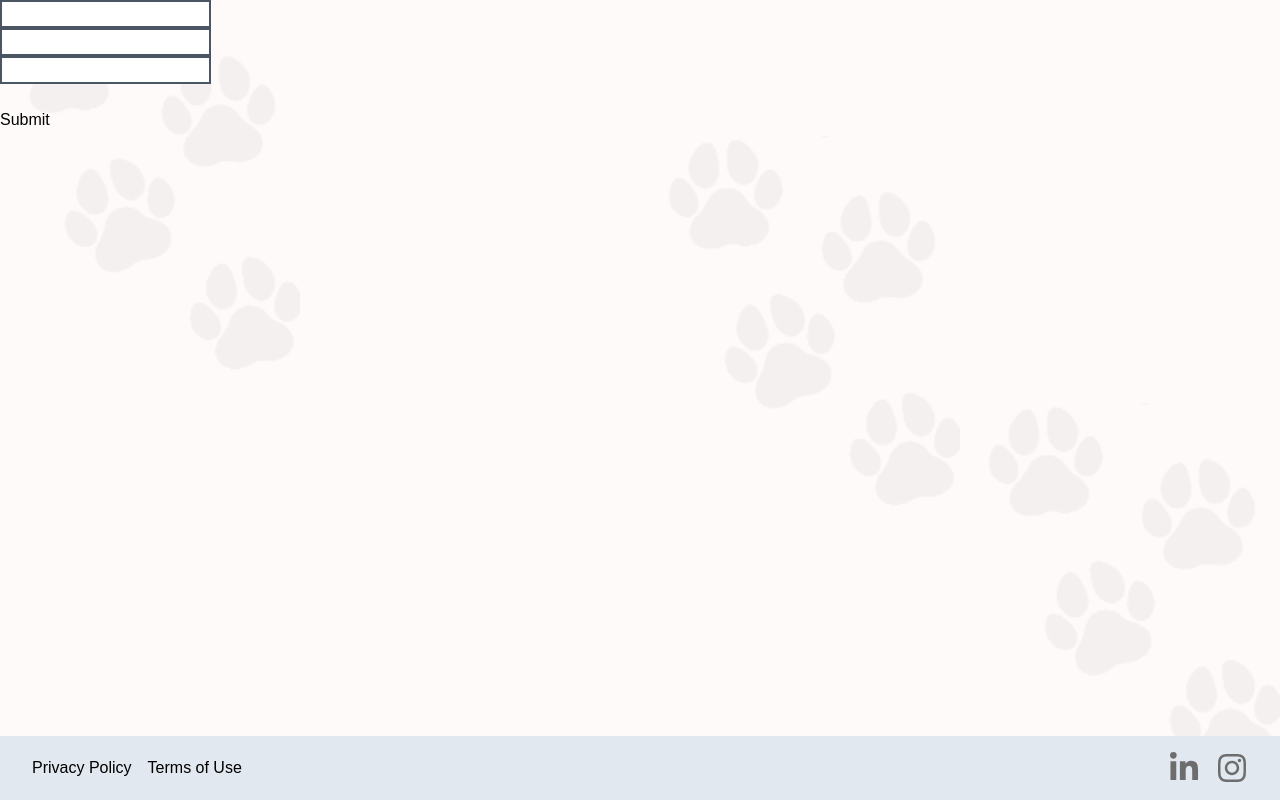
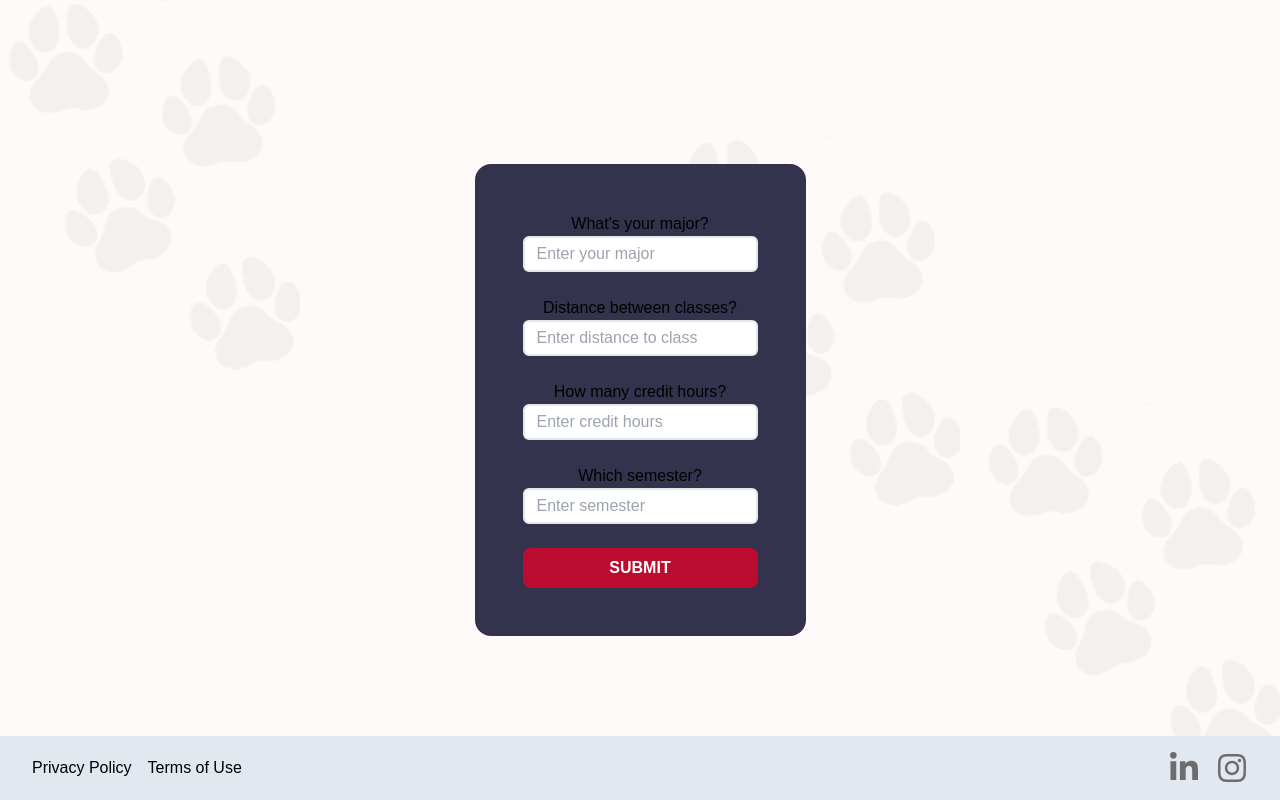
Before and after one commit to DevDogs-UGA/Optimal-Schedule-Builder, a Next.js app in the folder frontend/: page /survey in a window 1280 px wide. Built offline with nearby package versions, Linux system fonts and the light colour scheme.

Commit message:
Progress: working on questionnaire page and dropdown component

```diff
--- a/frontend/src/app/components/DropDown.tsx
+++ b/frontend/src/app/components/ui/DropDown.tsx
@@ -7,29 +7,44 @@ interface DropdownProps {
   type?: string;
   name?: string;
   className?: string;
+  min?: string;
+  placeholder?: string;
+  onChange?: (e: React.ChangeEvent<HTMLInputElement>) => void;
 }
 
 export default function Dropdown({
   items = [],
-  type,
+  type = "text",
   name,
   className,
+  min,
+  placeholder,
+  onChange,
 }: DropdownProps) {
   const [isOpen, setIsOpen] = useState(false);
   const [query, setQuery] = useState("");
   const [filteredData, setFilteredData] = useState<string[]>(items);
   const dropdownRef = useRef<HTMLUListElement>(null);
 
-  const handleItemClick = (e: React.MouseEvent<HTMLLIElement>) => {
-    setQuery(e.currentTarget.textContent ?? "");
-    setIsOpen(false);
+  const handleQuery = (data: string) => {
+    const regex = new RegExp("^" + data, "i");
+    const filter = items.filter((item) => regex.test(item));
+    setFilteredData(filter);
   };
 
-  const handleQuery = (e: React.ChangeEvent<HTMLInputElement>) => {
-    setQuery(e.target.value);
-    const regex = new RegExp("^" + e.target.value, "i");
-    const filter = items.filter((item) => regex.test(item));
-    setFilteredData(filter);
+  const handleInputChange = (e: React.ChangeEvent<HTMLInputElement>) => {
+    const data = e.target.value;
+    setQuery(data);
+    handleQuery(data);
+    if (onChange) {
+      onChange(e);
+    }
+  };
+  const handleItemClick = (e: React.MouseEvent<HTMLLIElement>) => {
+    const data = e.currentTarget.textContent;
+    setQuery(data ?? "");
+    handleQuery(data ?? "");
+    setIsOpen(false);
   };
 
   useEffect(() => {
@@ -48,20 +63,27 @@ export default function Dropdown({
     <section>
       <input
         onClick={() => setIsOpen(true)}
-        onChange={handleQuery}
+        onInput={handleInputChange}
         value={query}
         type={type}
         name={name}
         className={className}
+        min={min}
+        placeholder={placeholder}
       />
-      <ul ref={dropdownRef} className="absolute bg-white text-black">
-        {isOpen &&
-          filteredData.map((item, index) => (
-            <li onClick={handleItemClick} key={index}>
+
+      {isOpen && type === "text" && (
+        <ul
+          ref={dropdownRef}
+          className={`absolute bg-white text-black ${className}`}
+        >
+          {filteredData.map((item, index) => (
+            <li className="text-left" onClick={handleItemClick} key={index}>
               {item}
             </li>
           ))}
-      </ul>
+        </ul>
+      )}
     </section>
   );
 }
--- /dev/null
+++ b/frontend/src/app/hooks/useForm.tsx
@@ -0,0 +1,31 @@
+import { useState } from "react";
+
+/**Custom hook for managing form state.
+@param initialState -> This is an object that holds the inital states for form values.
+@returns an object contianing the form values, handleChange function, and resetform function
+
+*/
+
+type FormState = Record<string, string>;
+export default function useForm(initialState: FormState) {
+  const [values, setValues] = useState<FormState>(initialState);
+
+  //Updates and rerenders the input when there is an update
+  const handleChange = (e: React.ChangeEvent<HTMLInputElement>) => {
+    const { name, value } = e.target;
+    setValues({
+      ...values,
+      [name]: value,
+    });
+  };
+
+  //Resets the form inptus into their inital states
+  const resetForm = () => {
+    setValues(initialState);
+  };
+  return {
+    values,
+    handleChange,
+    resetForm,
+  };
+}
--- a/frontend/src/app/survey/page.tsx
+++ b/frontend/src/app/survey/page.tsx
@@ -1,61 +1,121 @@
 "use client";
-import Dropdown from "@/components/Dropdown";
-import { useState } from "react";
+import Dropdown from "../components/ui/DropDown";
 import { z } from "zod";
+import { useRef } from "react";
+import { Button } from "../components/ui/Button";
+import useForm from "../hooks/useForm";
 
 //TODO: Style the questionnaire page
 //TODO: Create handler to trigger zod schema errors on page
 
 //Schema created using zod to test validation in the form
-
 const surveySchema = z.object({
-  major: z.string().min(1, { message: "major is required" }),
-  distance: z
-    .string()
-    .regex(/^[^-]*$/, "distane must be positive")
-    .min(1, { message: "distance is requried" }),
-  semester: z.string().min(1, { message: "semester is required" }),
+  major: z.string().min(1, { message: "Major is required" }),
+  distance: z.string().min(1, { message: "Distance is requried" }),
+  hours: z.string().min(1, { message: "Credit Hours are requried" }),
+  semester: z.string().regex(/^(fall|stpring).*$/i, "Semester is required"),
 });
 
 export default function QuestionnarePage() {
-  function formAction(formData: FormData) {
-    const formValues = Object.fromEntries(formData);
-    try {
-      const result = surveySchema.parse(formValues);
-      const surveyData = JSON.stringify(result);
-      console.log(surveyData);
-    } catch (err) {
-      if (err instanceof z.ZodError) {
-        err.errors.forEach((error) => {
-          console.error(error.message);
-        });
-      }
-    }
-  }
+  const initialState = {
+    major: "",
+    distance: "",
+    hours: "",
+    semester: "",
+  };
 
-  const data = ["comptuer science", "mandarin", "biology"];
+  const { values, handleChange, resetForm } = useForm(initialState);
+  console.log(values);
+  // const formRef = useRef<HTMLFormElement>(null);
+  // function formAction(event: React.FormEvent<HTMLFormElement>) {
+  //   event.preventDefault();
+  //   if (formRef.current) {
+  //     const formData = new FormData(formRef.current);
+  //     const formValues = Object.fromEntries(formData);
+  //     try {
+  //       const result = surveySchema.parse(formValues);
+  //       // const surveyData = JSON.stringify(result);
+  //       console.log(result);
+  //     } catch (err) {
+  //       if (err instanceof z.ZodError) {
+  //         err.errors.forEach((error) => {
+  //           console.error(error.message);
+  //         });
+  //       }
+  //     }
+  //   }
+  // }
+
+  const dummyData = [
+    "Web Programming",
+    "Data Structures",
+    "Biology",
+    "Geology",
+    "Algorithms",
+    "Software Developement",
+    "For example a really long class title",
+  ];
+  const semesterList = [
+    `Fall ${new Date().getFullYear()}`,
+    `Spring ${new Date().getFullYear() + 1}`,
+  ];
+  const dropdownStyling =
+    "select-none rounded-md border-2 px-3 py-1 text-black focus:outline-none";
   return (
+    <div className="flex h-screen items-center justify-center">
       <main>
-      <form action={formAction}>
+        <form
+          // ref={formRef}
+          // onSubmit={formAction}
+          className="flex flex-col gap-6 rounded-2xl bg-dev-dog-blue p-12 text-center"
+        >
+          <div>
+            <h1>What&apos;s your major?</h1>
             <Dropdown
-          items={data}
+              items={dummyData}
               type="text"
               name="major"
-          className="border-2 border-gray-600 text-black"
+              className={dropdownStyling}
+              placeholder="Enter your major"
+              onChange={handleChange}
             />
+          </div>
+          <div>
+            <h1>Distance between classes?</h1>
             <Dropdown
               type="number"
               name="distance"
-          className="border-2 border-gray-600 text-black"
+              className={dropdownStyling}
+              placeholder="Enter distance to class"
+              onChange={handleChange}
+              min="0"
             />
+          </div>
+          <div>
+            <h1>How many credit hours?</h1>
             <Dropdown
+              type="number"
+              name="hours"
+              className={dropdownStyling}
+              placeholder="Enter credit hours"
+              onChange={handleChange}
+              min="0"
+            />
+          </div>
+          <div>
+            <h1>Which semester?</h1>
+            <Dropdown
+              items={semesterList}
               type="text"
               name="semester"
-          className="border-2 border-gray-600 text-black"
+              className={dropdownStyling}
+              placeholder="Enter semester"
+              onChange={handleChange}
             />
-        <br />
-        <button>Submit</button>
+          </div>
+          <Button text="Submit" className="text-white" />
         </form>
       </main>
+    </div>
   );
 }
```
Lines whose indentation alone changed are shown as unchanged.
